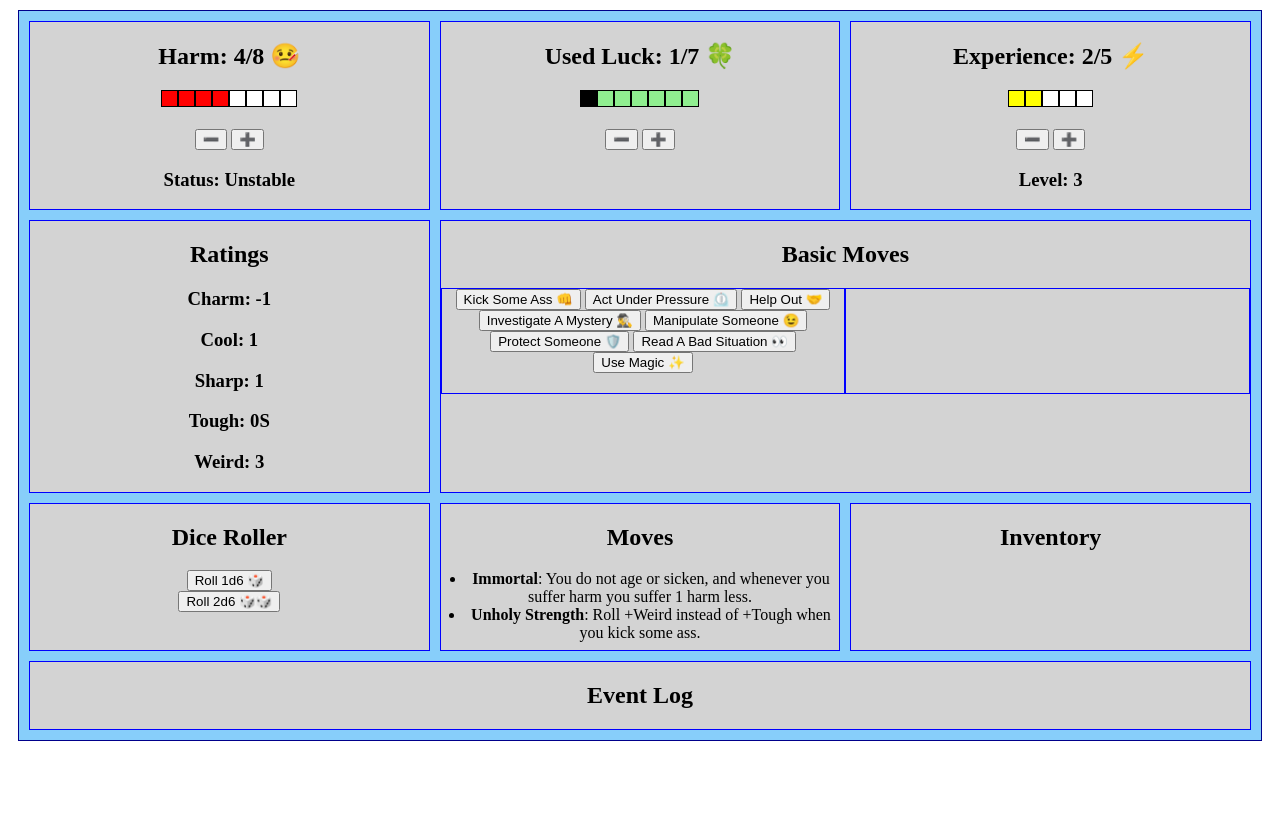
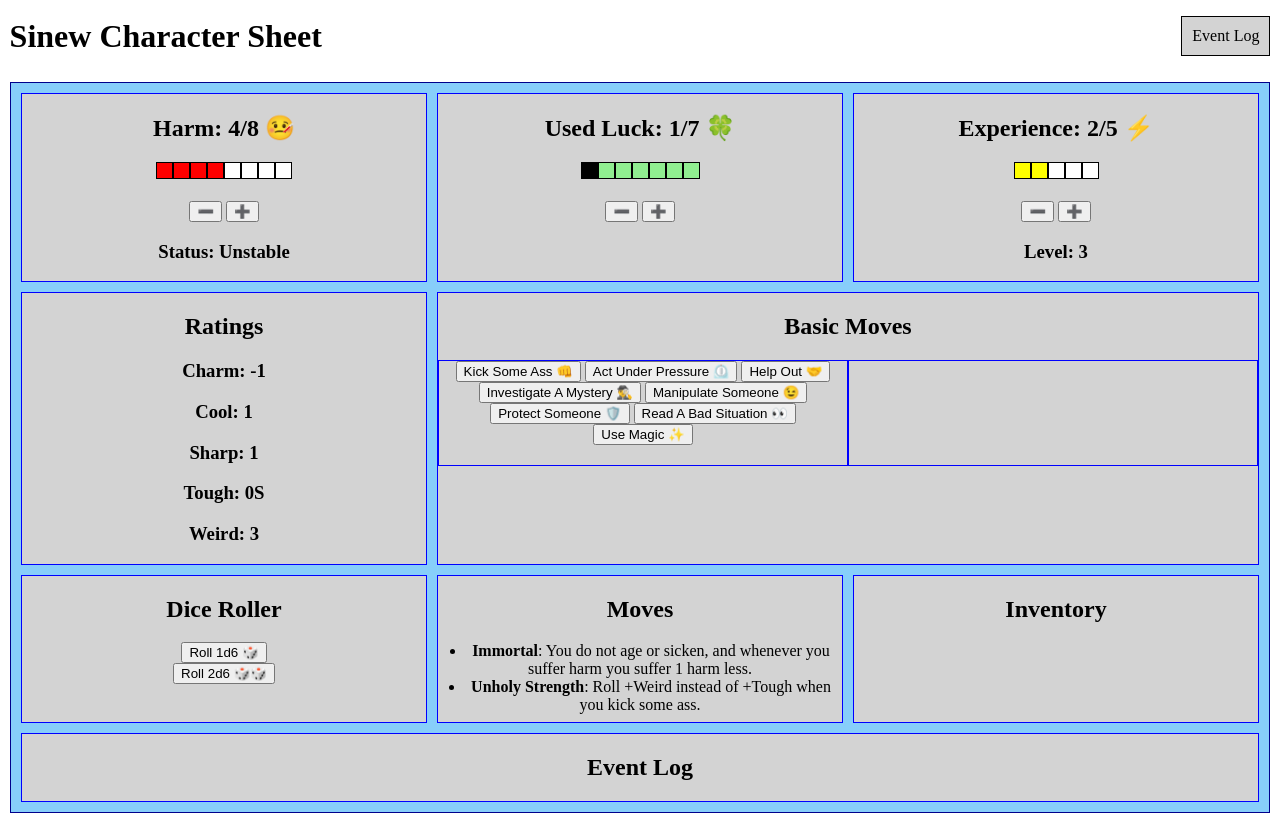
Before and after one commit to danisacoder/character-sheet, a plain HTML site: page index.html in a window 1280 px wide. Before the commit the page ends 800 px from the top, so only its background shows below. Drawn offline with Linux system fonts and the light colour scheme.

Commit message:
added event log hide/show toggle button

```diff
--- a/index.html
+++ b/index.html
@@ -8,7 +8,16 @@
     <title>Character Sheet</title>
 </head>
 <body>
-    <nav></nav>
+    <div class="header">
+        <div class="site-title">
+            <h1>Sinew Character Sheet</h1>
+        </div>
+        <nav>
+            <ul>
+                <li class="event-log-btn">Event Log</li>
+            </ul>
+        </nav>
+    </div>
     <div class="grid-container">
         <!-- <header>
             <h1>Character Sheet</h1>
--- a/main.js
+++ b/main.js
@@ -560,6 +560,14 @@ useMagicButton.addEventListener("click", function () {
      renderAll()
 })
 
+// Setting up the Event Log hide toggle button
+let eventLogBtn = document.querySelector('.event-log-btn')
+let logSection = document.querySelector('.log-section')
+
+eventLogBtn.addEventListener('click', function() {
+    logSection.classList.toggle('hide')
+})
+
 // Setting up the undo button
 
 let eventLogUndoButton = document.getElementById('event-log-undo-button')
@@ -571,6 +579,7 @@ function renderUndoButton() {
         eventLogUndoButton.classList.remove('hide')
     }
 }
+
 
 eventLogUndoButton.addEventListener("click", function() {
         // undo basic rolls
--- a/style.css
+++ b/style.css
@@ -1,7 +1,31 @@
+body {
+    margin: 0;
+}
+
+h1 {
+    margin: 0;
+}
+
 header {
     text-align: center;
     border: 1px solid red;
     grid-area: header;
+}
+
+nav ul {
+    display: flex;
+
+}
+
+nav li {
+    list-style-type: none;
+}
+
+.header {
+    display: flex;
+    justify-content: space-between;
+    align-items: center;
+    padding: 0 .6rem;
 }
 
 .square {
@@ -135,9 +159,6 @@ section {
 }
 
 
-
-
-
 /* Making the event log text */
 
 .event-log {
@@ -160,3 +181,17 @@ section {
 .hide {
     display: none;
 }
+
+.event-log-btn {
+    border: solid 1px black;
+    padding: 10px;
+    background-color: #D3D3D3;
+    color: black;
+    user-select: none;
+}
+
+.event-log-btn:focus,
+.event-log-btn:active {
+    background-color: black;
+    color: white;
+}
```
